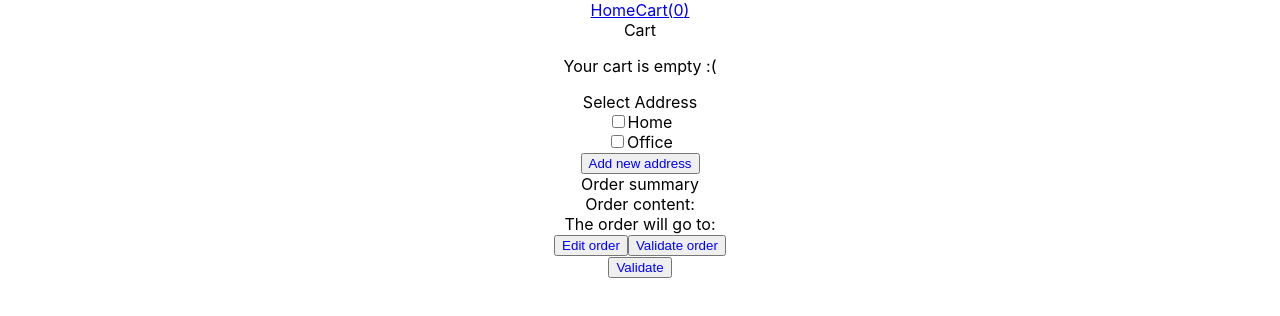
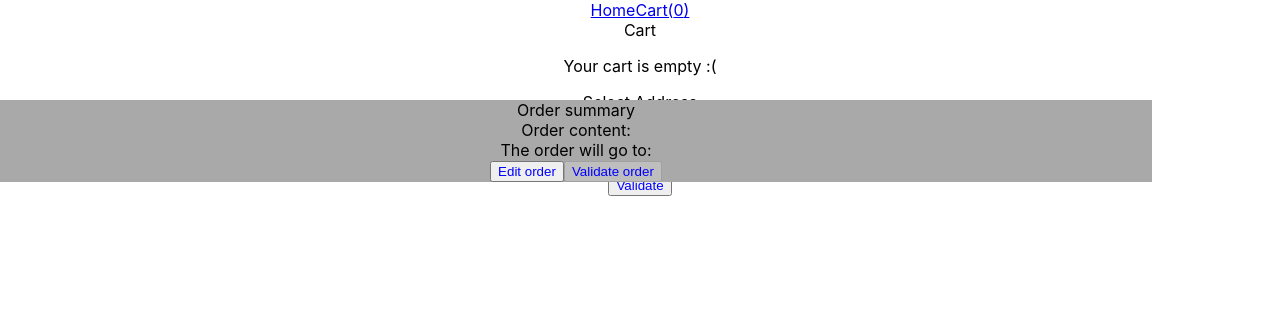
Before and after one commit to RemyKaloustian/bakery, a React (Create React App) app: page /cart in a window 1280 px wide. Both pictures are taken after a click on the button "Validate". Shown: the top 316 px of the page. Built offline with nearby package versions, Linux system fonts and the light colour scheme.

Commit message:
Enabling/disabling validate order button

```diff
--- a/src/actions/constants.js
+++ b/src/actions/constants.js
@@ -5,4 +5,4 @@ export const RESET_CART_REDUCER='RESET_CART_REDUCER';
 export const CLEAN_REMOVED_ITEMS='CLEAN_REMOVED_ITEMS';
 export const ADD_ADDRESS='ADD_ADDRESS';
 export const TOGGLE_ADDRESS_SELECTION_IN_ORDER='TOGGLE_ADDRESS_SELECTION_IN_ORDER';
-export const TOGGLE_MODAL_VISIBILITY='TOGGLE_CART_FINALIZE_ORDER_VISIBILITY';
+export const TOGGLE_MODAL_VISIBILITY='TOGGLE_MODAL_VISIBILITY';
--- a/src/components/CartFinalizeOrderModal.js
+++ b/src/components/CartFinalizeOrderModal.js
@@ -12,22 +12,24 @@ class CartFinalizeOrderModal extends React.Component {
     debug.log('in CartFinalizeOrderModal', this.props);
     return (
       <div>
-        <div className ={this.props.modals.find(x=>x.id === this.modalId).displayClass}>
+        <div className ={`cart_finalize_modal ${this.props.modals.find(x=>x.id === this.modalId).displayClass}`}>
           Order summary
           <div>
               Order content:
-              {this.props.cart.map(function(item, index){
-                return item.isRemoved ? null : <p>{item.name}</p>;
-              })}
+              {this.displayItems()}
           </div>
           <div>
               The order will go to:
-              {this.props.addresses.map(function(item, index){
-                return item.isSelected ? <p>{item.address}</p> : null;
-              })}
+              {this.displayAddresses()}
           </div>
-          <button>Edit order</button>
-          <button>Validate order</button>
+          <button onClick={()=> this.closeModal()}>
+            Edit order
+          </button>
+          <button
+            disabled={!((this.props.cart.find(x=>x.isRemoved === false) !== undefined) &&
+            (this.props.addresses.find(x=>x.isSelected) !== undefined))}>
+            Validate order
+          </button>
         </div>
         <div>
           <button onClick={()=> this.props.toggleModalVisibility(this.modalId)}>
@@ -36,6 +38,22 @@ class CartFinalizeOrderModal extends React.Component {
         </div>
       </div>
     );
+  }
+
+  displayItems = () => {
+    this.props.cart.map(function(item, index){
+      return item.isRemoved ? null : <p>{item.name}</p>;
+    });
+  }
+
+  displayAddresses= () => {
+    this.props.addresses.map(function(item, index){
+      return item.isSelected ? <p>{item.address}</p> : null;
+    });
+  }
+
+  closeModal = () => {
+      this.props.toggleModalVisibility(this.modalId);
   }
 }//class
 
--- a/src/redux/reducers/modalsReducer.js
+++ b/src/redux/reducers/modalsReducer.js
@@ -16,11 +16,12 @@ const modalsItems = [
       case TOGGLE_MODAL_VISIBILITY :
         debug.log('in modals reducer', TOGGLE_MODAL_VISIBILITY);
         itemIndex = state.findIndex(x=> x.id === action.modalId);
-        const newVisiblility = toNewDisplayClass(state[itemIndex].displayClass);
+        const newDisplayClass = toNewDisplayClass(state[itemIndex].displayClass);
 
         return [...state.slice(0,itemIndex),
-          {...state[itemIndex], displayClass:newVisiblility},
+          {...state[itemIndex], displayClass: newDisplayClass},
           ...state.slice(itemIndex+1, state.length)];
+
       default:
         return state;
     }
--- a/src/style/modals.css
+++ b/src/style/modals.css
@@ -1,7 +1,14 @@
-.modal-hidden{
+.modal_hidden{
     display: none;
 }
 
-.modal-visible{
+.modal_visible{
     display: block;
 }
+
+.cart_finalize_modal{
+    position: absolute;
+    top:100px;
+    width: 90%;
+    background-color: darkgrey;
+}
--- a/src/utils/modalsConstants.js
+++ b/src/utils/modalsConstants.js
@@ -1,3 +1,3 @@
 export const CART_FINALIZE_ORDER_MODAL = 'CART_FINALIZE_ORDER_MODAL';
-export const MODAL_HIDDEN_CLASS = 'modal-hidden';
-export const MODAL_VISIBLE_CLASS = 'modal-visible';
+export const MODAL_HIDDEN_CLASS = 'modal_hidden';
+export const MODAL_VISIBLE_CLASS = 'modal_visible';
```
